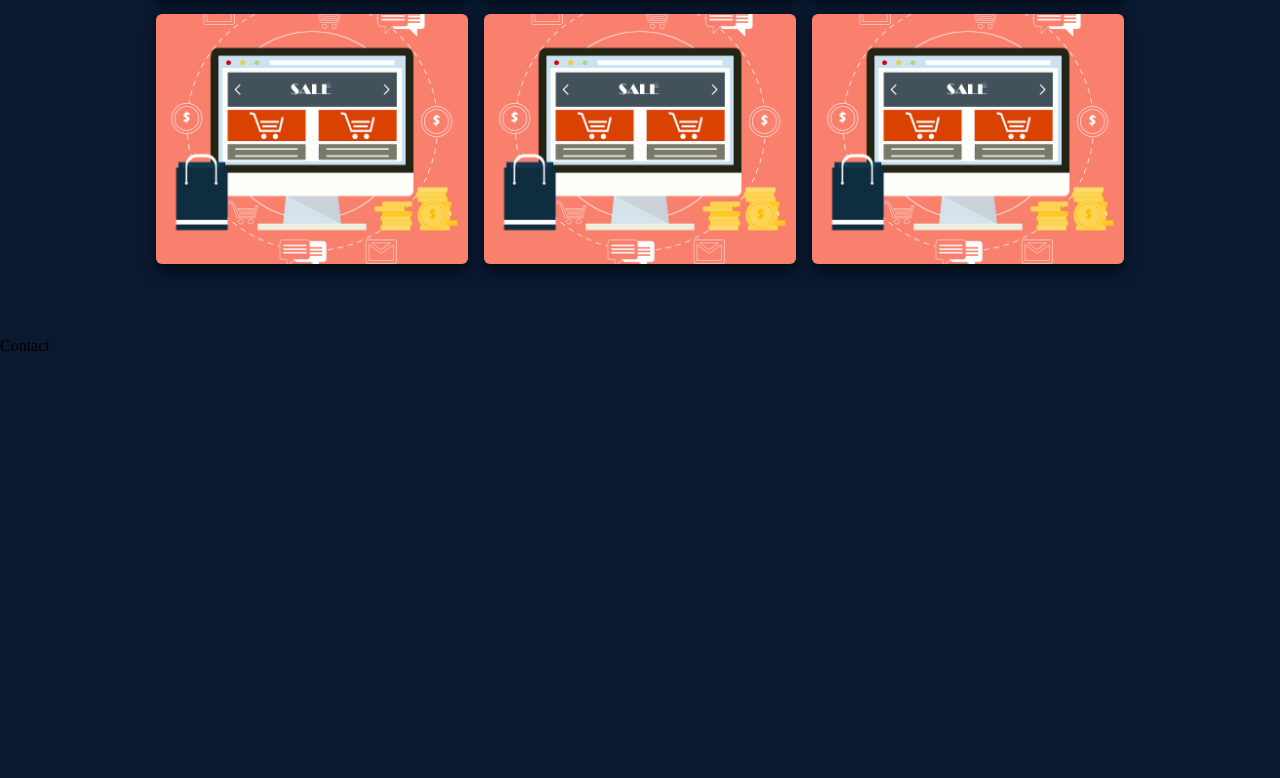
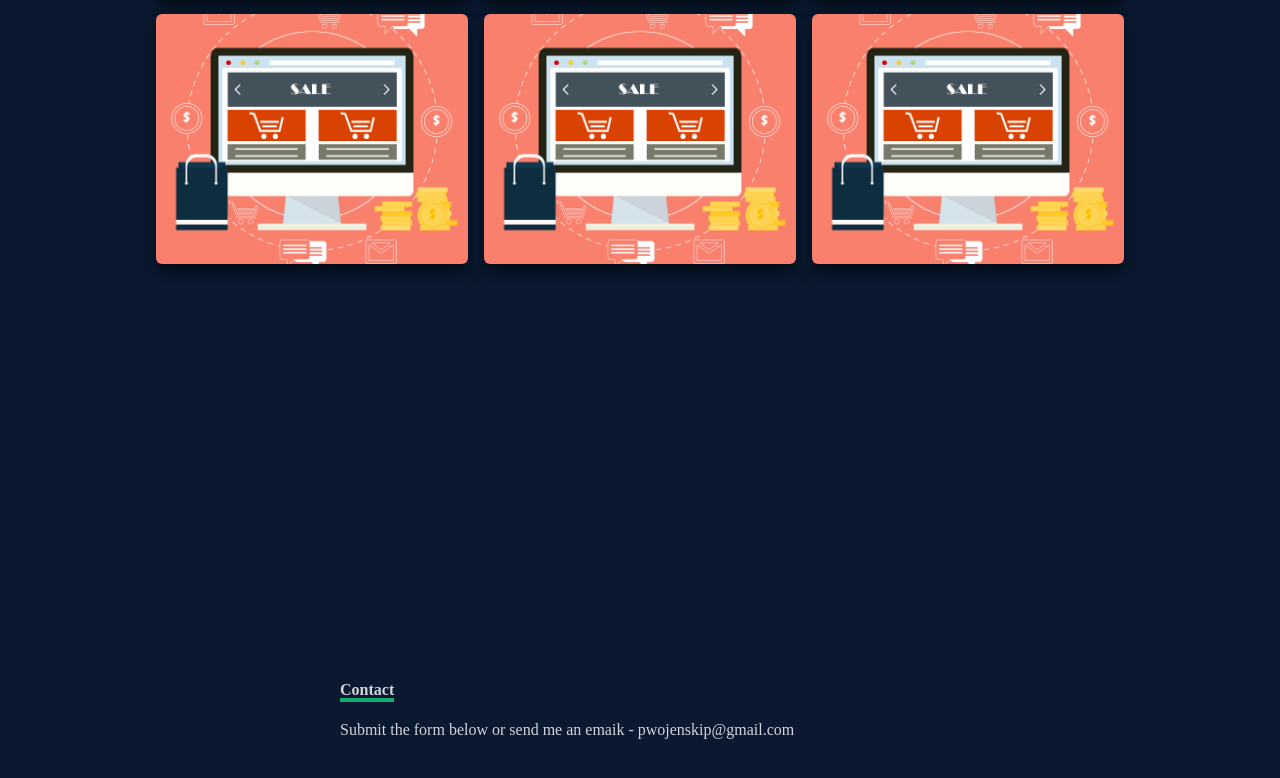
Before and after one commit to PiotrWojenski/my-portfolio, a React (Create React App) app: page / in a window 1280 px wide. Shown: the part 2866-3644 px from the top of the page. Built offline with nearby package versions, Linux system fonts and the light colour scheme.

Commit message:
Add contact form to Contact component

```diff
--- a/src/components/Contact.jsx
+++ b/src/components/Contact.jsx
@@ -1,7 +1,16 @@
 import React from 'react'
 
 const Contact = () => {
-	return <div className="w-full h-screen bg-[#0a192f]">Contact</div>
+	return (
+		<div name="contact" className="w-full h-screen bg-[#0a192f] flex justify-center items-center p-4">
+			<form action="" className="flex flex-col max-w-[600px] w-full">
+				<div className="pb-8">
+					<p className="text-4-xl font-bold inline border-b-4 border-[#11AD72] text-gray-300">Contact</p>
+					<p className="text-gray-300 py-4">Submit the form below or send me an emaik - pwojenskip@gmail.com</p>
+				</div>
+			</form>
+		</div>
+	)
 }
 
 export default Contact
```
